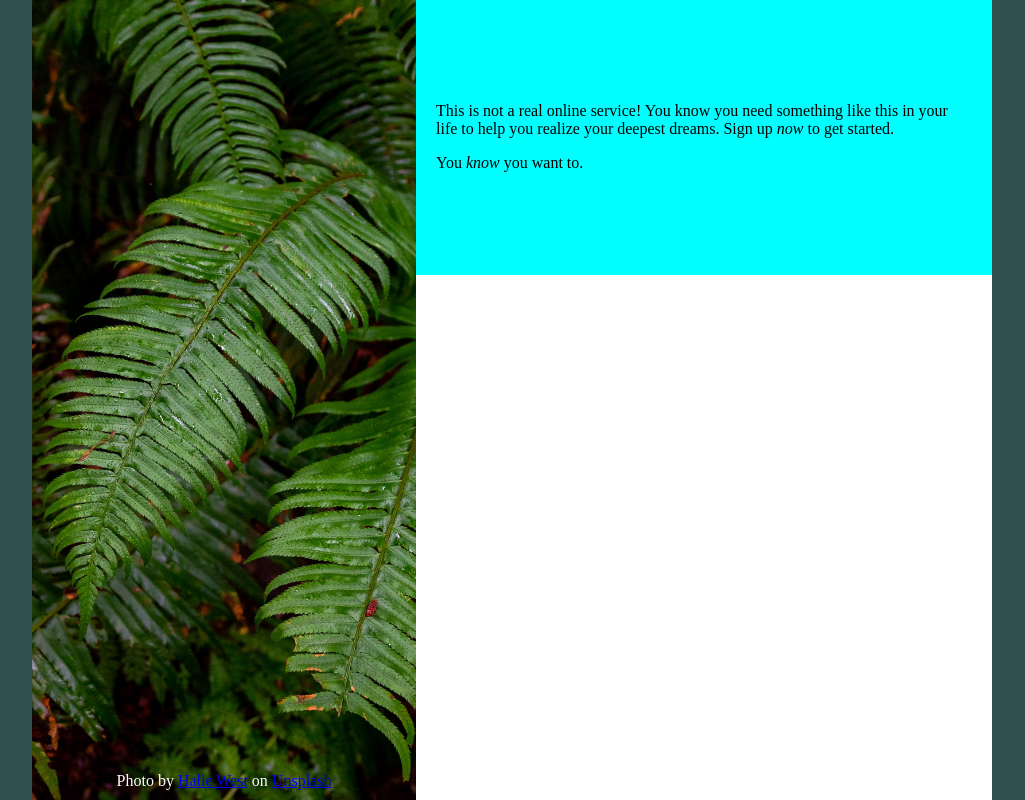
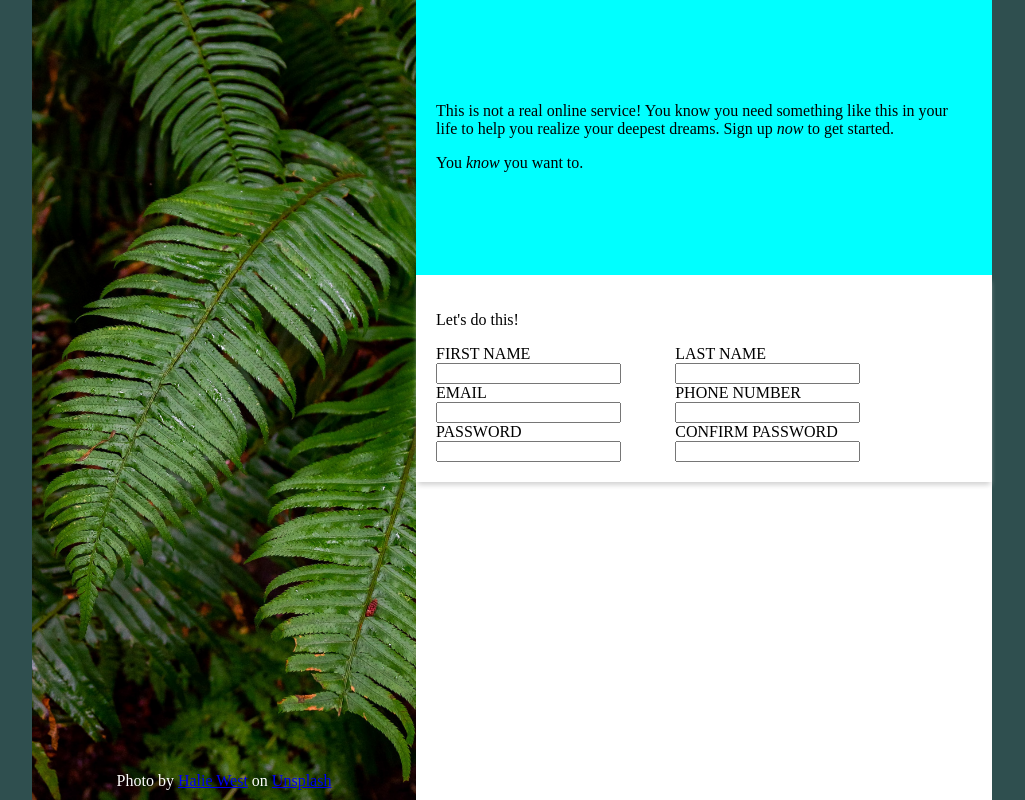
Before and after one commit to VolTorian/odin-sign-up-form, a plain HTML site: page index.html in a window 1280 px wide. Shown: the whole page, without its empty margins (128-1153 px from the left). Drawn offline with Linux system fonts and the light colour scheme.

Commit message:
form contents layout, excluding submit button

```diff
--- a/index.html
+++ b/index.html
@@ -26,7 +26,39 @@
             </div>
 
             <form action="https://httpbin.org/post" method="post">
-
+                <div class="form-content">
+                    <p>Let's do this!</p>
+                    <div class="input-section">
+                        <div class="form-left">
+                            <div>
+                                <label for="first-name">FIRST NAME</label>
+                                <input id="first-name" name="first-name" type="text" required>
+                            </div>
+                            <div>
+                                <label for="email">EMAIL</label>
+                                <input id="email" name="email" type="email" required>
+                            </div>
+                            <div>
+                                <label for="password">PASSWORD</label>
+                                <input id="password" name="password" type="password" required>
+                            </div>
+                        </div>
+                        <div class="form-right">
+                            <div>
+                                <label for="last-name">LAST NAME</label>
+                                <input id="last-name" name="last-name" type="text" required>
+                            </div>
+                            <div>
+                                <label for="phone-number">PHONE NUMBER</label>
+                                <input id="phone-number" name="phone-number" type="tel" required>
+                            </div>
+                            <div>
+                                <label for="confirm-password">CONFIRM PASSWORD</label>
+                                <input id="confirm-password" name="confirm-password" type="password" required>
+                            </div>
+                        </div>
+                    </div>
+                </div>
             </form>
         </div>
     </div>
--- a/styles.css
+++ b/styles.css
@@ -41,3 +41,17 @@ body {
     padding: 15% 20px;
     background-color: aqua;
 }
+
+.form-content {
+    box-shadow: 0 5px 5px -2px lightgray;
+    padding: 20px;
+}
+
+.input-section {
+    display: flex;
+}
+
+label {
+    display: inline-block;
+    width: 100%;
+}
```
